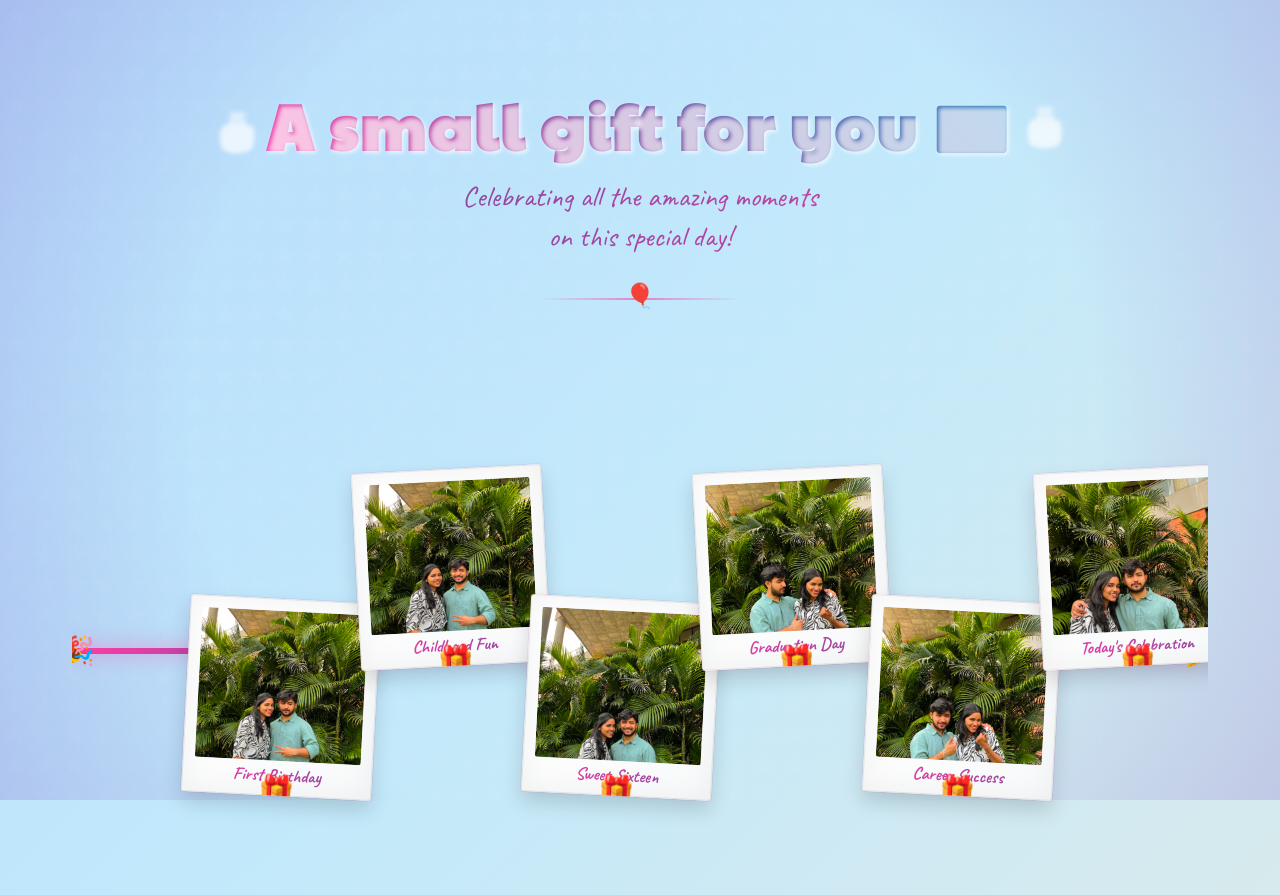
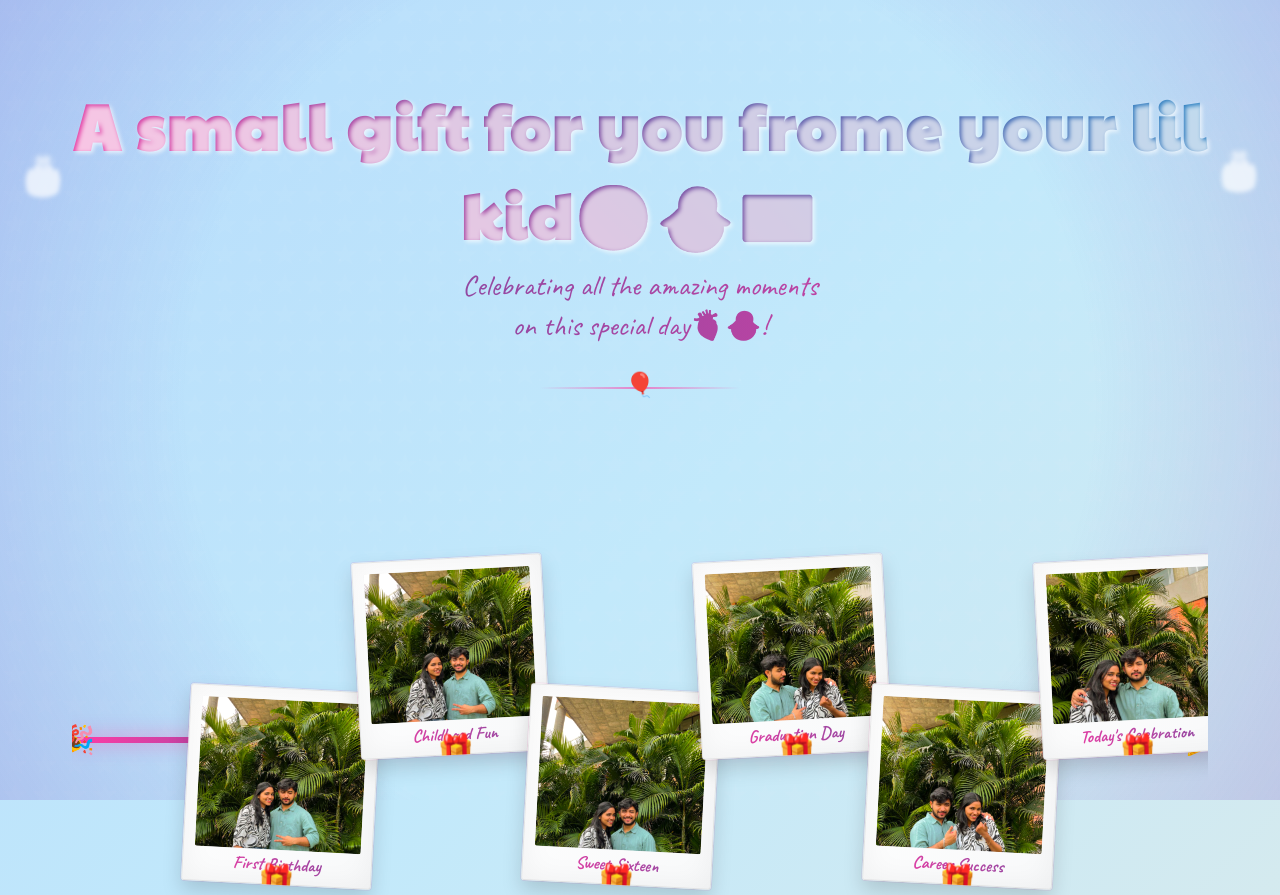
Before and after one commit to 14716/Maja-Yaaaddduu, a plain HTML site: page surprise.html in a window 1280 px wide. Shown: the top 895 px of the page. Drawn offline with Linux system fonts and the light colour scheme.

Commit message:
Update surprise.html

```diff
--- a/surprise.html
+++ b/surprise.html
@@ -698,8 +698,8 @@
 <body>
   <div class="container">
     <header>
-      <h1>A small gift for you 💌</h1>
-      <p class="subtitle">Celebrating all the amazing moments<br>on this special day!</p>
+      <h1>A small gift for you frome your lil kid🥹🐣💌</h1>
+      <p class="subtitle">Celebrating all the amazing moments<br>on this special day🫀🐣!</p>
       <span class="header-underline"></span>
     </header>
 
```
